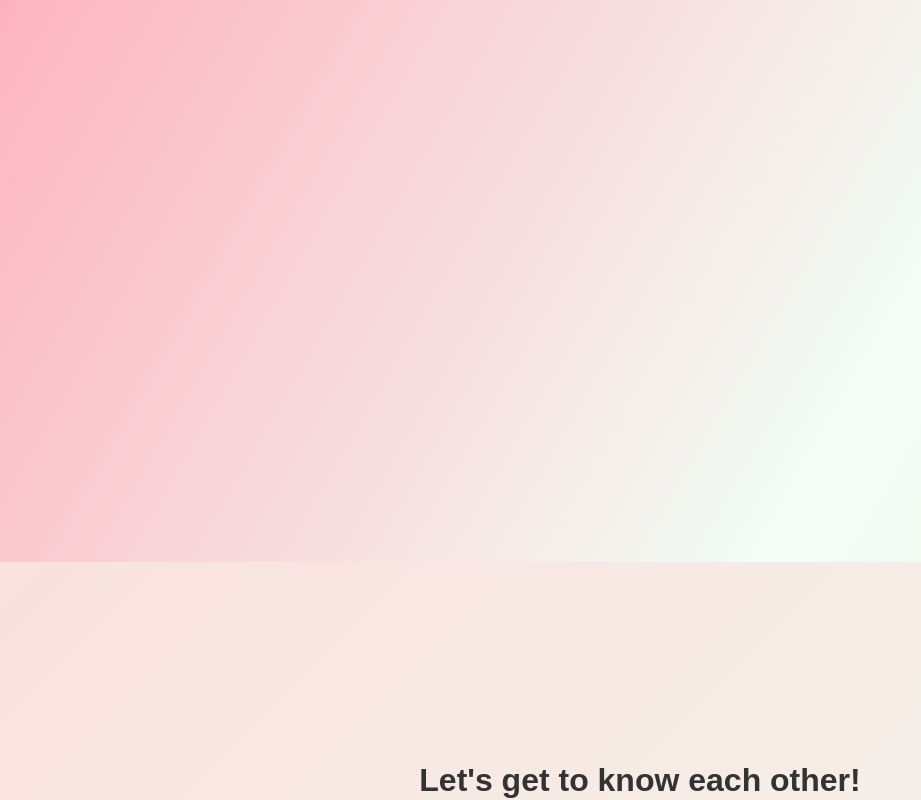
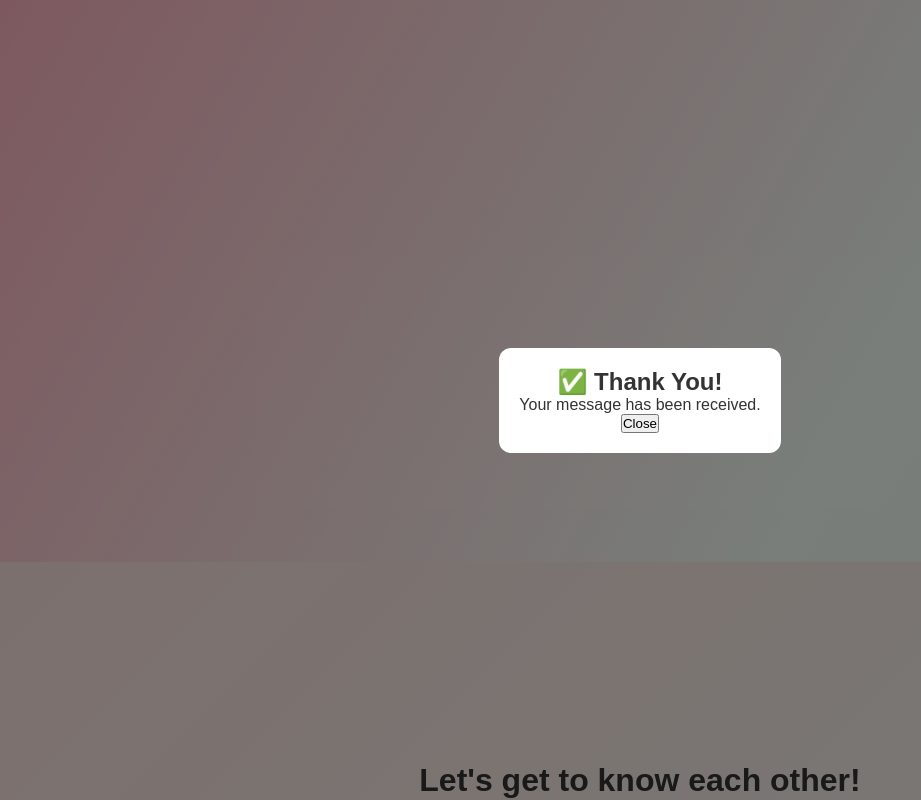
Before and after one commit to dmontes06/Website, a website: page public/index.html in a window 1280 px wide. Shown: the whole page, without its empty margins (0-921 px from the left). Drawn offline with Linux system fonts and the light colour scheme.

Commit message:
updates to html, css, js

```diff
--- a/public/index.html
+++ b/public/index.html
@@ -68,6 +68,23 @@
     <button type="submit">Send</button>
   </div>
 </form>
+<!-- ✅ Thank You Popup -->
+<div id="thankYouPopup" style="
+  display: none;
+  position: fixed;
+  top: 0; left: 0; right: 0; bottom: 0;
+  background: rgba(0,0,0,0.5);
+  display: flex;
+  justify-content: center;
+  align-items: center;
+  z-index: 9999;">
+
+  <div style="background: white; padding: 20px; border-radius: 12px; text-align: center; max-width: 400px;">
+    <h2>✅ Thank You!</h2>
+    <p>Your message has been received.</p>
+    <button onclick="closePopup()">Close</button>
+  </div>
+</div>
 
 <script src="script.js"></script>
 <script>
@@ -92,10 +109,18 @@
       headers: { "Content-Type": "application/json" },
       body: JSON.stringify(formData),
     });
+ if (response.ok) {
+      // ✅ Show popup
+      document.getElementById("thankYouPopup").style.display = "flex";
+      e.target.reset(); // clear form
+    } else {
+      alert("❌ Something went wrong. Please try again.");
+    }
+  });
 
-    const result = await response.json();
-    alert(result.message);
-  });
+  function closePopup() {
+    document.getElementById("thankYouPopup").style.display = "none";
+  }
 </script>
 </body>
 </html>
```
